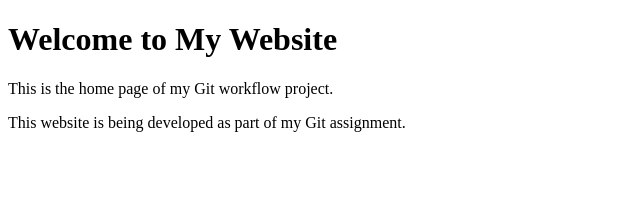
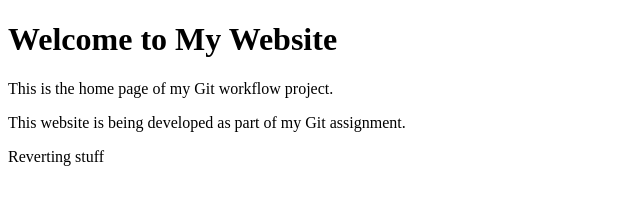
Before and after one commit to KartikeyMDixit/git-workflow, a plain HTML site: page index.html in a window 1280 px wide. Shown: the whole page, without its empty margins (0-640 px from the left). Drawn offline with Linux system fonts and the light colour scheme.

Commit message:
Revert demonstration

```diff
--- a/index.html
+++ b/index.html
@@ -9,5 +9,6 @@
     <h1>Welcome to My Website</h1>
     <p>This is the home page of my Git workflow project.</p>
 	<p>This website is being developed as part of my Git assignment.</p>
+<p> Reverting stuff </p>
 </body>
 </html>
```
